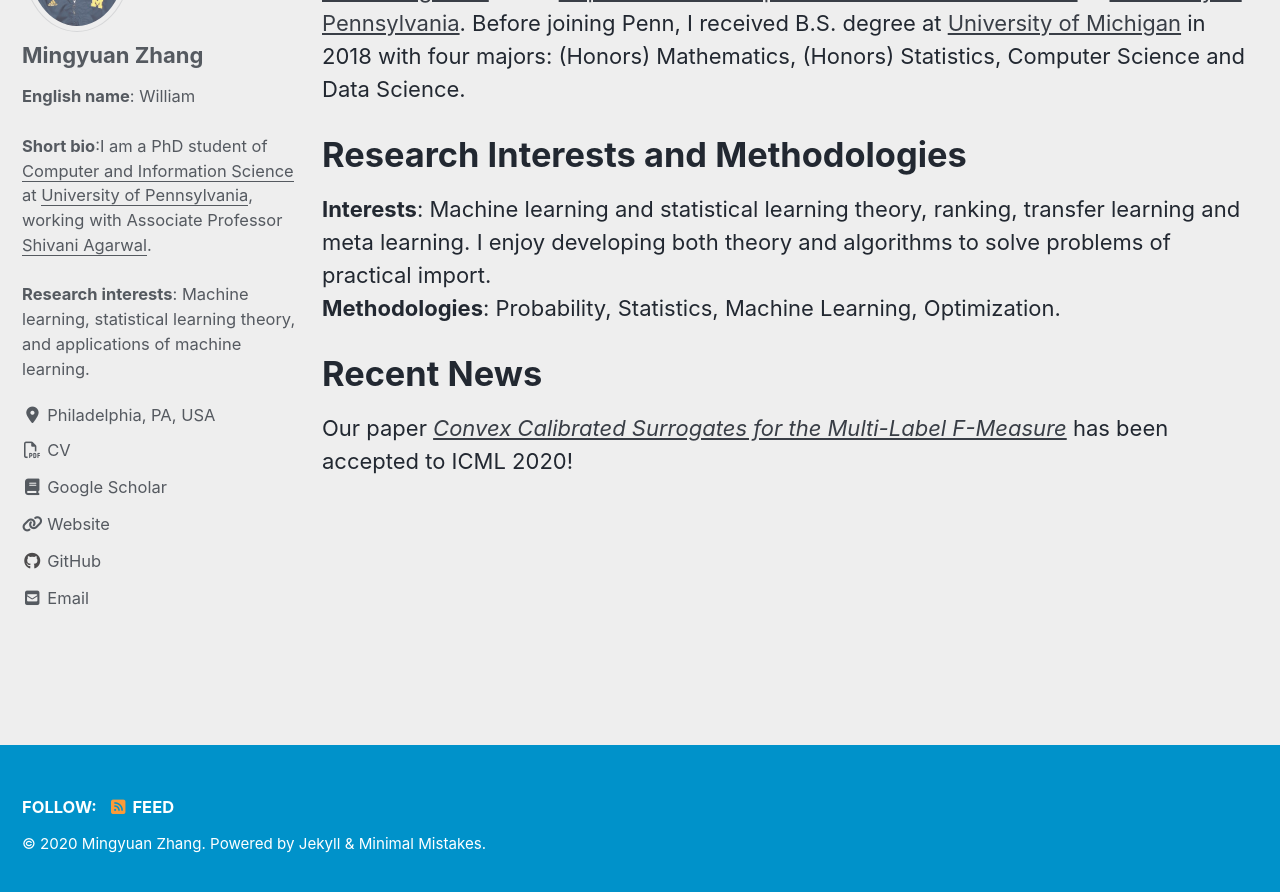
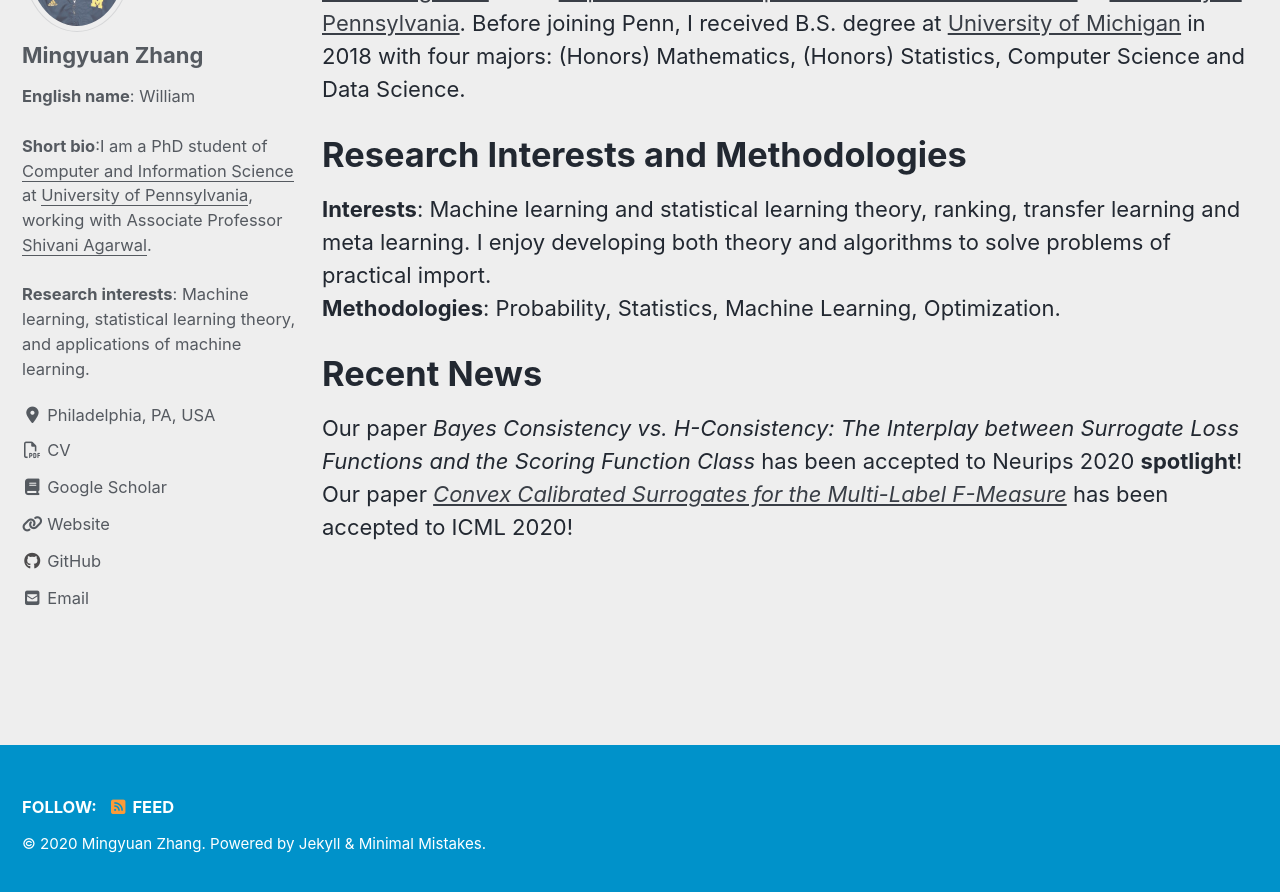
Before and after one commit to moshimowang/moshimowang.github.io, a Jekyll site: the page built from _pages/about.md, in a window 1280 px wide and 900 px high, scrolled down 222 px. Shown: the top 892 px of the window. Built offline with Jekyll 4.4.1, drawn with Linux system fonts in a browser that asks for light colours; cached includes are drawn as plain includes; nearby versions of some CDN libraries.

Commit message:
added neurips 2020 news

```diff
--- a/_pages/about.md
+++ b/_pages/about.md
@@ -19,4 +19,5 @@
 
 Recent News
 ======
+Our paper <em>Bayes Consistency vs. H-Consistency: The Interplay between Surrogate Loss Functions and the Scoring Function Class</em> has been accepted to Neurips 2020 **spotlight**!<br>
 Our paper [<em>Convex Calibrated Surrogates for the Multi-Label F-Measure</em>](https://proceedings.icml.cc/book/3712.pdf) has been accepted to ICML 2020!<br>
```
